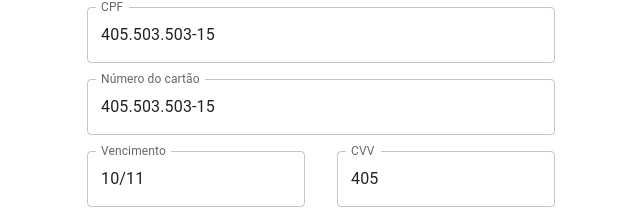
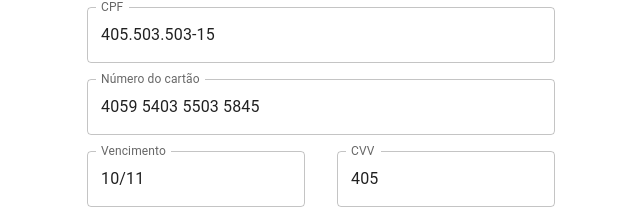
Before and after one commit to pabllot/woovi, a React (Vite) app: page /3 in a window 1280 px wide. Shown: the part 215-424 px from the top of the page, without its empty margins (319-959 px from the left). Built offline with nearby package versions, Linux system fonts and the light colour scheme.

Commit message:
style: back button hover

```diff
--- a/src/components/Form/index.tsx
+++ b/src/components/Form/index.tsx
@@ -30,7 +30,7 @@ export const Form = () => {
       <TextField
         id="outlined-read-only-input"
         label="Número do cartão"
-        defaultValue="405.503.503-15"
+        defaultValue="4059 5403 5503 5845"
         InputProps={{
           readOnly: true,
         }}
--- a/src/styles/MuiTheme.ts
+++ b/src/styles/MuiTheme.ts
@@ -17,6 +17,12 @@ export const theme = createTheme({
         root: {
           textTransform: "none",
         },
+        containedWarning: {
+          "&:hover": {
+            backgroundColor: "#03d69d",
+            color: "#e9e9e9",
+          },
+        },
       },
     },
     MuiAccordion: {
```
